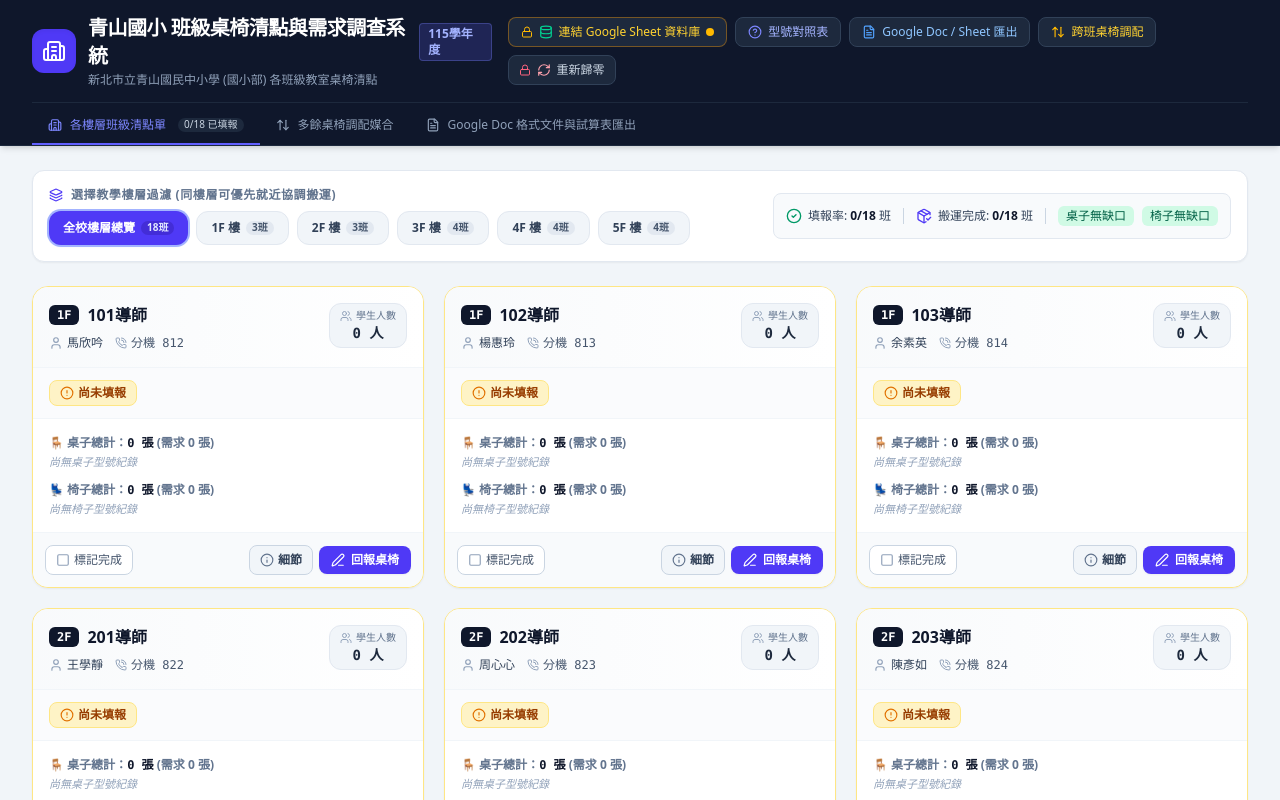
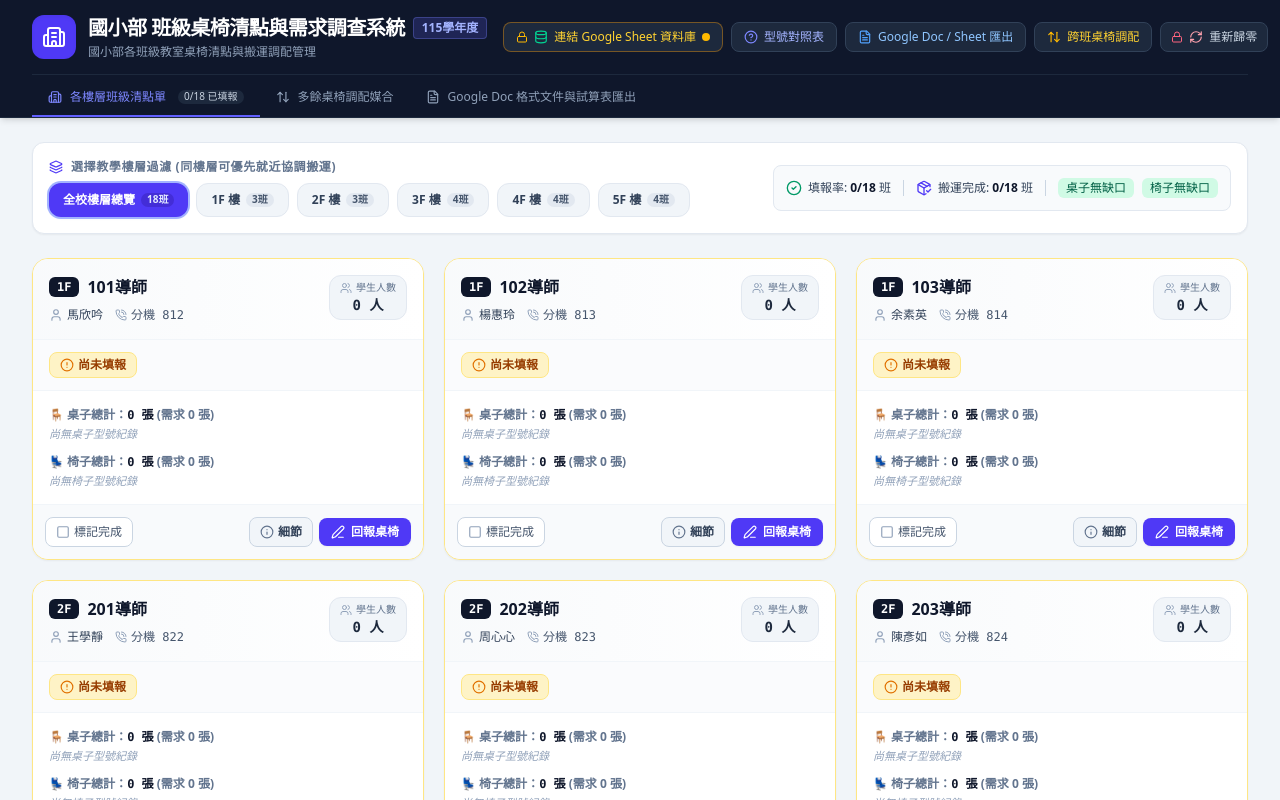
Before and after one commit to qingshan-tech/qs-elemtenary-facilitiescheck, a React (Vite) app: page / in a window 1280 px wide. Shown: the top 800 px of the page. Built offline with nearby package versions, Linux system fonts and the light colour scheme.

Commit message:
update the header text

```diff
--- a/src/components/Header.tsx
+++ b/src/components/Header.tsx
@@ -35,36 +35,36 @@ export const Header: React.FC<Props> = ({
   return (
     <header className="bg-slate-900 text-white border-b border-slate-800 sticky top-0 z-30 shadow-md">
       <div className="max-w-7xl mx-auto px-4 sm:px-6 lg:px-8">
-        <div className="py-3.5 flex flex-col md:flex-row md:items-center md:justify-between gap-4">
+        <div className="py-3.5 flex flex-col lg:flex-row lg:items-center lg:justify-between gap-3 lg:gap-4">
 
           {/* Brand & Title */}
-          <div className="flex items-center gap-3">
+          <div className="flex items-center gap-3 shrink-0">
             <div className="p-2.5 bg-indigo-600 rounded-xl shadow-inner text-white flex items-center justify-center shrink-0">
-              <Building2 className="w-6 h-6" />
+              <Building2 className="w-6 h-6 shrink-0" />
             </div>
-            <div>
-              <div className="flex items-center gap-2">
-                <h1 className="text-xl font-bold tracking-tight text-white">
-                  青山國小 班級桌椅清點與需求調查系統
+            <div className="min-w-0">
+              <div className="flex items-center gap-2 flex-wrap sm:flex-nowrap">
+                <h1 className="text-lg sm:text-xl font-bold tracking-tight text-white whitespace-nowrap">
+                  國小部 班級桌椅清點與需求調查系統
                 </h1>
-                <span className="hidden sm:inline-block px-2 py-0.5 bg-indigo-500/20 border border-indigo-400/30 text-indigo-300 rounded text-xs font-semibold">
+                <span className="inline-flex items-center px-2 py-0.5 bg-indigo-500/20 border border-indigo-400/30 text-indigo-300 rounded text-xs font-semibold whitespace-nowrap shrink-0">
                   115學年度
                 </span>
               </div>
-              <p className="text-xs text-slate-400 mt-0.5">
-                新北市立青山國民中小學 (國小部) 各班級教室桌椅清點
+              <p className="text-xs text-slate-400 mt-0.5 whitespace-nowrap">
+                國小部各班級教室桌椅清點與搬運調配管理
               </p>
             </div>
           </div>
 
           {/* Header Action Buttons */}
-          <div className="flex flex-wrap items-center gap-2">
+          <div className="flex flex-wrap items-center gap-2 shrink-0">
 
             {/* Google Sheet Connection Badge & Button (Password Locked) */}
             <button
               onClick={onOpenSheetConfig}
               title="連結 Google Sheet 資料庫 (需要管理員密碼 admin)"
-              className={`px-3 py-1.5 rounded-lg text-xs font-medium transition-all flex items-center gap-1.5 border ${
+              className={`px-3 py-1.5 rounded-lg text-xs font-medium transition-all flex items-center gap-1.5 border whitespace-nowrap shrink-0 cursor-pointer ${
                 isSheetConnected
                   ? 'bg-emerald-950/80 border-emerald-500/50 text-emerald-300 hover:bg-emerald-900/80'
                   : 'bg-slate-800 border-amber-500/40 text-amber-300 hover:bg-slate-700'
@@ -72,98 +72,98 @@ export const Header: React.FC<Props> = ({
             >
               <Lock className="w-3 h-3 text-amber-400 shrink-0" />
               <Database className="w-3.5 h-3.5 text-emerald-400 shrink-0" />
-              <span>{isSheetConnected ? 'Google Sheet 資料庫 (已連線)' : '連結 Google Sheet 資料庫'}</span>
+              <span className="whitespace-nowrap">{isSheetConnected ? 'Google Sheet 資料庫 (已連線)' : '連結 Google Sheet 資料庫'}</span>
               <span className={`w-2 h-2 rounded-full shrink-0 ${isSheetConnected ? 'bg-emerald-400 animate-pulse' : 'bg-amber-400'}`} />
             </button>
 
             {/* Quick Spec Lookup */}
             <button
               onClick={onOpenSpecs}
-              className="px-3 py-1.5 bg-slate-800 hover:bg-slate-700 text-indigo-300 hover:text-white rounded-lg text-xs font-medium border border-slate-700 transition-colors flex items-center gap-1.5 shadow-2xs"
+              className="px-3 py-1.5 bg-slate-800 hover:bg-slate-700 text-indigo-300 hover:text-white rounded-lg text-xs font-medium border border-slate-700 transition-colors flex items-center gap-1.5 shadow-2xs whitespace-nowrap shrink-0 cursor-pointer"
             >
-              <HelpCircle className="w-3.5 h-3.5 text-indigo-400" />
-              <span>型號對照表</span>
+              <HelpCircle className="w-3.5 h-3.5 text-indigo-400 shrink-0" />
+              <span className="whitespace-nowrap">型號對照表</span>
             </button>
 
             {/* Google Doc Export Button */}
             <button
               onClick={() => setActiveTab('exporter')}
-              className={`px-3 py-1.5 rounded-lg text-xs font-medium transition-all flex items-center gap-1.5 border ${
+              className={`px-3 py-1.5 rounded-lg text-xs font-medium transition-all flex items-center gap-1.5 border whitespace-nowrap shrink-0 cursor-pointer ${
                 activeTab === 'exporter'
-                  ? 'bg-blue-600 text-white border-blue-500 shadow-sm'
+                  ? 'bg-blue-600 text-white border-blue-500 shadow-sm font-bold'
                   : 'bg-slate-800 text-blue-300 hover:bg-slate-700 hover:text-white border-slate-700'
               }`}
             >
-              <FileText className="w-3.5 h-3.5 text-blue-400" />
-              <span>Google Doc / Sheet 匯出</span>
+              <FileText className="w-3.5 h-3.5 text-blue-400 shrink-0" />
+              <span className="whitespace-nowrap">Google Doc / Sheet 匯出</span>
             </button>
 
             {/* Coordinator Button */}
             <button
               onClick={() => setActiveTab('coordinator')}
-              className={`px-3 py-1.5 rounded-lg text-xs font-medium transition-all flex items-center gap-1.5 border ${
+              className={`px-3 py-1.5 rounded-lg text-xs font-medium transition-all flex items-center gap-1.5 border whitespace-nowrap shrink-0 cursor-pointer ${
                 activeTab === 'coordinator'
-                  ? 'bg-amber-600 text-white border-amber-500 shadow-sm'
+                  ? 'bg-amber-600 text-white border-amber-500 shadow-sm font-bold'
                   : 'bg-slate-800 text-amber-300 hover:bg-slate-700 hover:text-white border-slate-700'
               }`}
             >
-              <ArrowUpDown className="w-3.5 h-3.5 text-amber-400" />
-              <span>跨班桌椅調配</span>
+              <ArrowUpDown className="w-3.5 h-3.5 text-amber-400 shrink-0" />
+              <span className="whitespace-nowrap">跨班桌椅調配</span>
             </button>
 
             {/* Reset Button (Password Locked) */}
             <button
               onClick={onResetData}
               title="重新歸零 (需要管理員密碼 admin)"
-              className="px-2.5 py-1.5 bg-slate-800 hover:bg-rose-900/40 text-slate-300 hover:text-rose-300 rounded-lg border border-slate-700 transition-colors flex items-center gap-1.5 text-xs font-medium"
+              className="px-2.5 py-1.5 bg-slate-800 hover:bg-rose-900/40 text-slate-300 hover:text-rose-300 rounded-lg border border-slate-700 transition-colors flex items-center gap-1.5 text-xs font-medium whitespace-nowrap shrink-0 cursor-pointer"
             >
               <Lock className="w-3 h-3 text-rose-400 shrink-0" />
-              <RefreshCw className="w-3.5 h-3.5 text-rose-300" />
-              <span>重新歸零</span>
+              <RefreshCw className="w-3.5 h-3.5 text-rose-300 shrink-0" />
+              <span className="whitespace-nowrap">重新歸零</span>
             </button>
           </div>
 
         </div>
 
         {/* Primary Tab Navigation Row */}
-        <div className="flex border-t border-slate-800 pt-1 text-xs">
+        <div className="flex border-t border-slate-800 pt-1 text-xs overflow-x-auto">
           <button
             onClick={() => setActiveTab('classrooms')}
-            className={`px-4 py-2.5 font-medium border-b-2 transition-colors flex items-center gap-2 ${
+            className={`px-4 py-2.5 font-medium border-b-2 transition-colors flex items-center gap-2 whitespace-nowrap shrink-0 cursor-pointer ${
               activeTab === 'classrooms'
                 ? 'border-indigo-500 text-indigo-400 font-bold'
                 : 'border-transparent text-slate-400 hover:text-slate-200'
             }`}
           >
-            <Building2 className="w-3.5 h-3.5" />
-            <span>各樓層班級清點單</span>
-            <span className="ml-1 px-1.5 py-0.2 bg-slate-800 text-slate-300 rounded-full text-[10px]">
+            <Building2 className="w-3.5 h-3.5 shrink-0" />
+            <span className="whitespace-nowrap">各樓層班級清點單</span>
+            <span className="ml-1 px-1.5 py-0.2 bg-slate-800 text-slate-300 rounded-full text-[10px] whitespace-nowrap shrink-0">
               {reportedCount}/{totalClassrooms} 已填報
             </span>
           </button>
 
           <button
             onClick={() => setActiveTab('coordinator')}
-            className={`px-4 py-2.5 font-medium border-b-2 transition-colors flex items-center gap-2 ${
+            className={`px-4 py-2.5 font-medium border-b-2 transition-colors flex items-center gap-2 whitespace-nowrap shrink-0 cursor-pointer ${
               activeTab === 'coordinator'
                 ? 'border-amber-500 text-amber-400 font-bold'
                 : 'border-transparent text-slate-400 hover:text-slate-200'
             }`}
           >
-            <ArrowUpDown className="w-3.5 h-3.5" />
-            <span>多餘桌椅調配媒合</span>
+            <ArrowUpDown className="w-3.5 h-3.5 shrink-0" />
+            <span className="whitespace-nowrap">多餘桌椅調配媒合</span>
           </button>
 
           <button
             onClick={() => setActiveTab('exporter')}
-            className={`px-4 py-2.5 font-medium border-b-2 transition-colors flex items-center gap-2 ${
+            className={`px-4 py-2.5 font-medium border-b-2 transition-colors flex items-center gap-2 whitespace-nowrap shrink-0 cursor-pointer ${
               activeTab === 'exporter'
                 ? 'border-blue-500 text-blue-400 font-bold'
                 : 'border-transparent text-slate-400 hover:text-slate-200'
             }`}
           >
-            <FileText className="w-3.5 h-3.5" />
-            <span>Google Doc 格式文件與試算表匯出</span>
+            <FileText className="w-3.5 h-3.5 shrink-0" />
+            <span className="whitespace-nowrap">Google Doc 格式文件與試算表匯出</span>
           </button>
         </div>
       </div>
```
